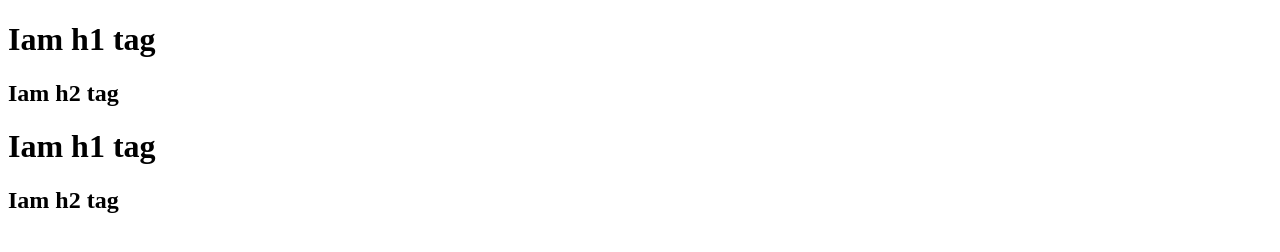
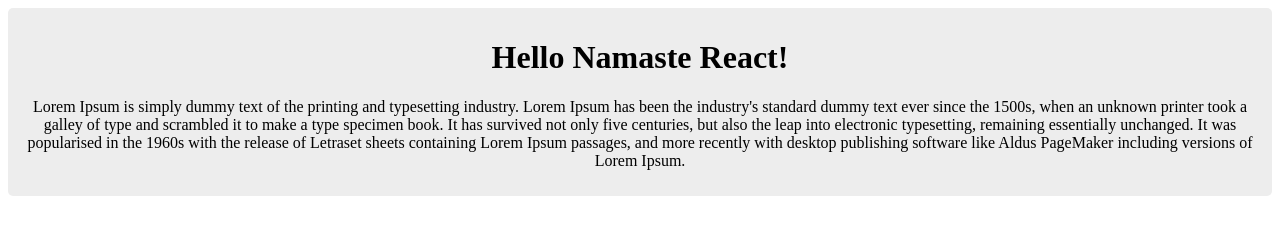
Before and after one commit to nallamillijyothi/React_Basics, a React app: page / in a window 1280 px wide. Built offline with nearby package versions, Linux system fonts and the light colour scheme.

Commit message:
created first functional component and implemented component composition

```diff
--- a/App.js
+++ b/App.js
@@ -1,11 +1,12 @@
 import React from "react";
-import  ReactDOM  from "react-dom";
+import ReactDOM from "react-dom";
 
 // const heading = React.createElement("h1",{id:"heading"},"Hello World from react!");
 // const root = ReactDOM.createRoot(document.getElementById('root'));
 // root.render(heading);
 
-{/* <div id='parent'>
+{
+  /* <div id='parent'>
     <div id='child1'>
         <h1>Iam h1 tag</h1>
         <h2>Iam h2 tag</h2>
@@ -14,17 +15,51 @@ import  ReactDOM  from "react-dom";
         <h1>Iam h1 tag</h1>
         <h2>Iam h2 tag</h2>
     </div>
-</div> */}
+</div> */
+}
 
-const parent = React.createElement("div",{id:'parent'},[
-    React.createElement("div",{id:'child1'},[
-        React.createElement("h1",{},"Iam h1 tag"),
-        React.createElement("h2",{},"Iam h2 tag")
-    ]),
-    React.createElement("div",{id:'child2'},[
-        React.createElement("h1",{},"Iam h1 tag"),
-        React.createElement('h2',{},"Iam h2 tag")
-    ])
-]);
-const root = ReactDOM.createRoot(document.getElementById('root'));
-root.render(parent);
+// const parent = React.createElement("div",{id:'parent'},[
+//     React.createElement("div",{id:'child1'},[
+//         React.createElement("h1",{},"Iam h1 tag"),
+//         React.createElement("h2",{},"Iam h2 tag")
+//     ]),
+//     React.createElement("div",{id:'child2'},[
+//         React.createElement("h1",{},"Iam h1 tag"),
+//         React.createElement('h2',{},"Iam h2 tag")
+//     ])
+// ]);
+// const heading = (
+//     <div className="container">
+//         <div>
+//             <h1>Do Epic Shit!</h1>
+//         </div>
+//         <div>
+//             <p>This is a random text for rendering</p>
+//         </div>
+//     </div>
+// )
+const DescriptionComponent = () => {
+  return (
+    <p>
+      Lorem Ipsum is simply dummy text of the printing and typesetting industry.
+      Lorem Ipsum has been the industry's standard dummy text ever since the
+      1500s, when an unknown printer took a galley of type and scrambled it to
+      make a type specimen book. It has survived not only five centuries, but
+      also the leap into electronic typesetting, remaining essentially
+      unchanged. It was popularised in the 1960s with the release of Letraset
+      sheets containing Lorem Ipsum passages, and more recently with desktop
+      publishing software like Aldus PageMaker including versions of Lorem
+      Ipsum.
+    </p>
+  );
+};
+const HeadingComponent = () => {
+  return (
+    <div className="container">
+      <h1>Hello Namaste React!</h1>
+        <DescriptionComponent />
+    </div>
+  );
+};
+const root = ReactDOM.createRoot(document.getElementById("root"));
+root.render(<HeadingComponent />);
--- a/index.css
+++ b/index.css
@@ -1,3 +1,9 @@
 #heading{
     color: red;
 }
+.container{
+    background-color: rgb(237, 237, 237);
+    padding: 10px;
+    border-radius: 5px;
+    text-align: center;
+}
```
